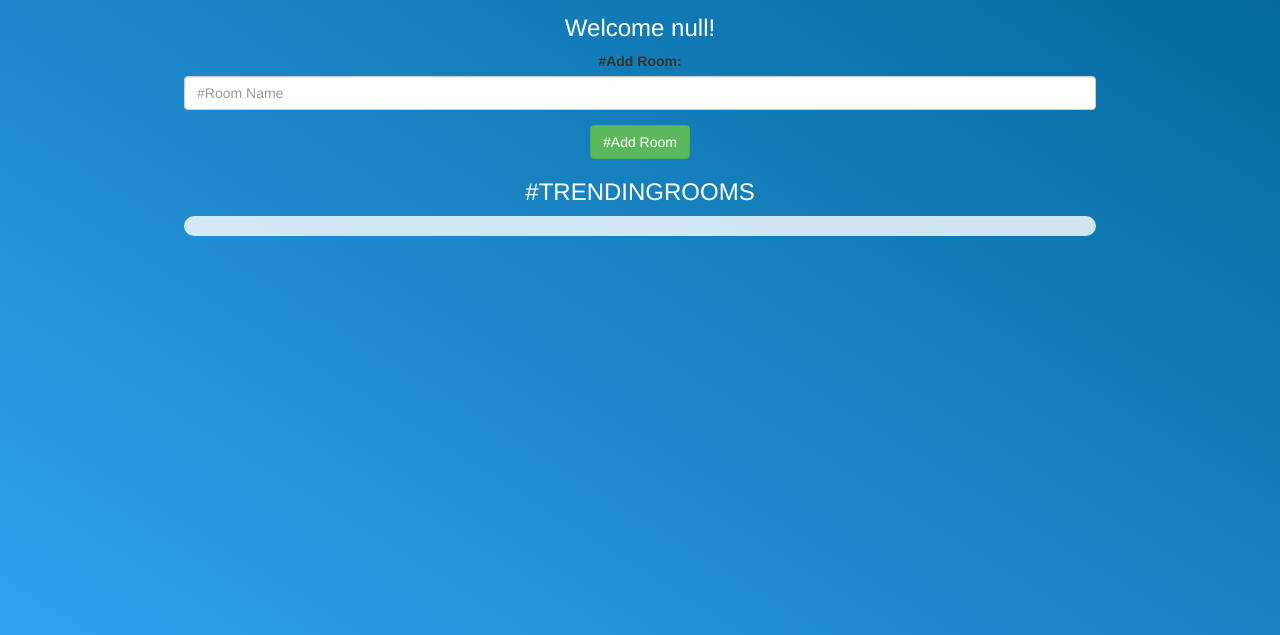
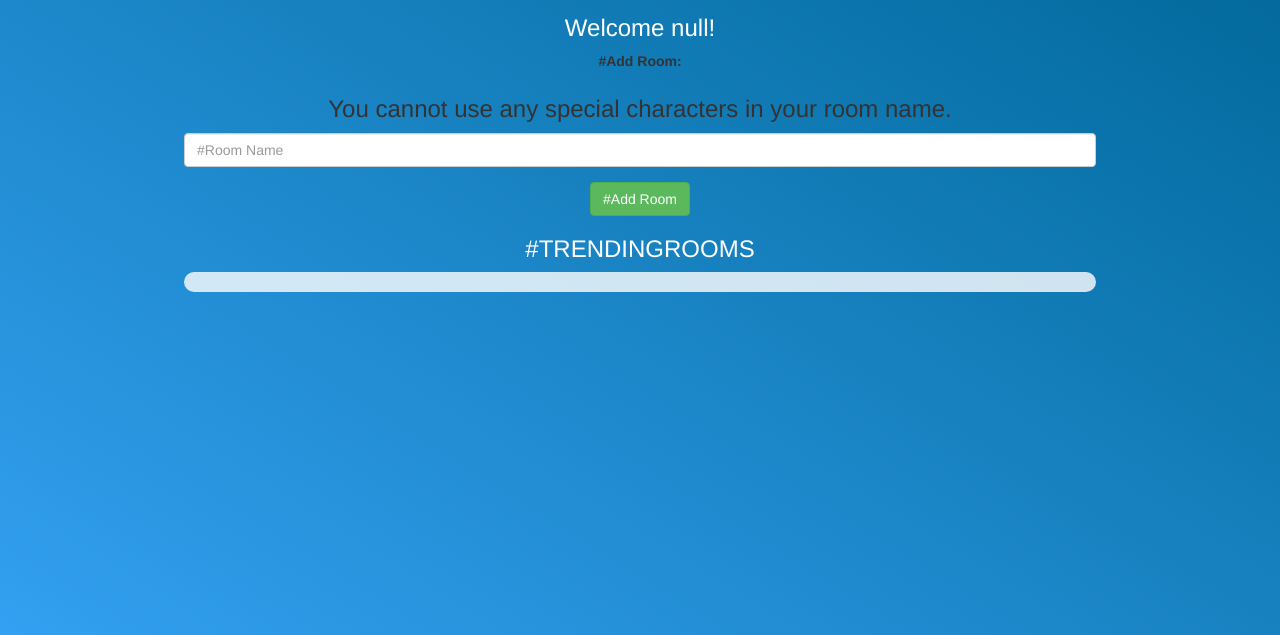
Before and after one commit to krishlala/C95, a plain HTML site: page kwitter_room.html in a window 1280 px wide. Shown: the part 165-800 px from the top of the page. Drawn offline with nearby package versions, Linux system fonts and the light colour scheme; no server answers; a web font is replaced by a local one.

Commit message:
Update kwitter_room.html

```diff
--- a/kwitter_room.html
+++ b/kwitter_room.html
@@ -30,6 +30,7 @@
 		<h3 id="user_name" class="color_white"></h3>
 		<div class="form-group input_div_room_page">
 			<label>#Add Room:</label>
+			<h3>You cannot use any special characters in your room name.</h3>
 			<input type="text" id="room_name" class="form-control" placeholder="#Room Name">
 
 		</div>
```
